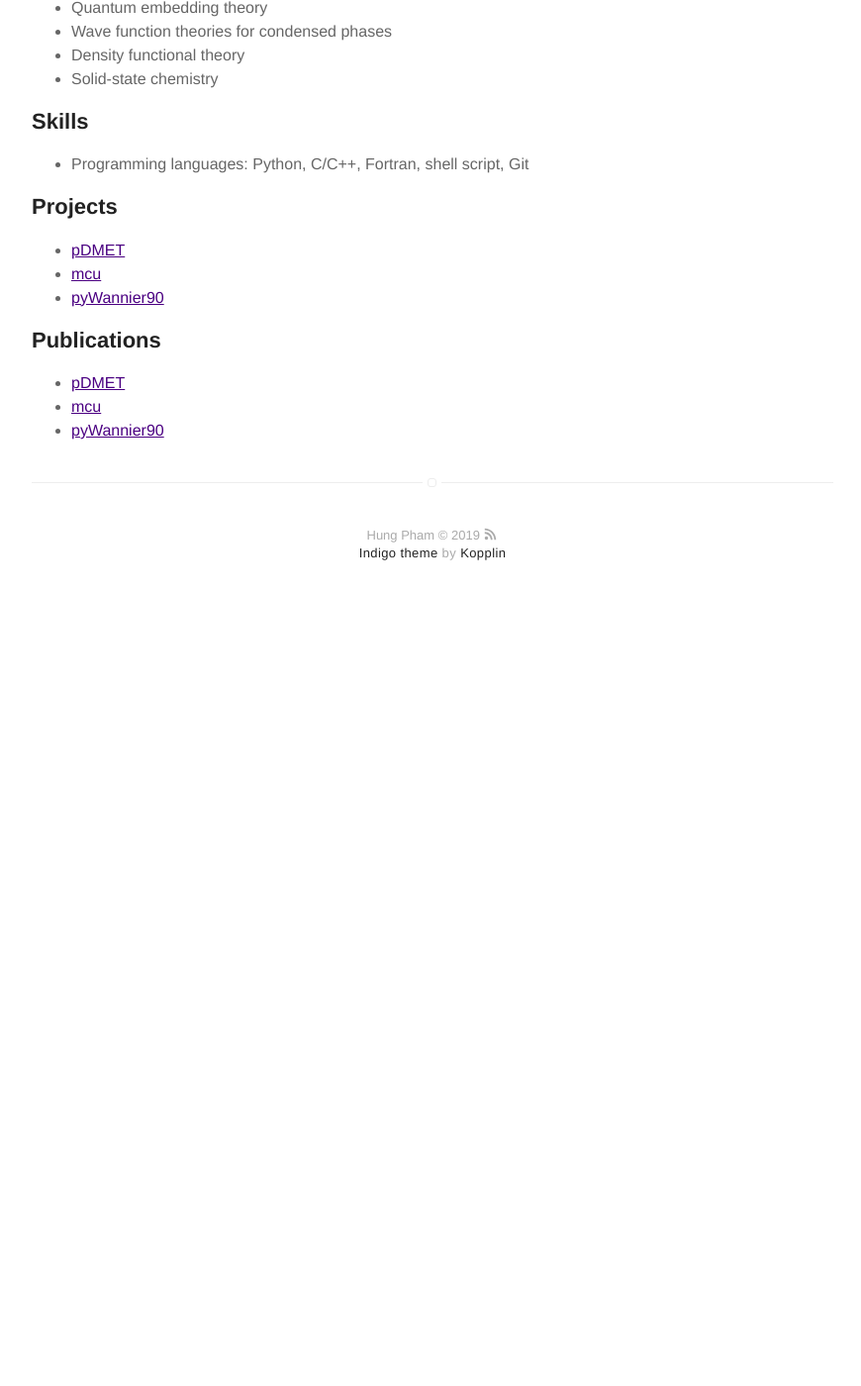
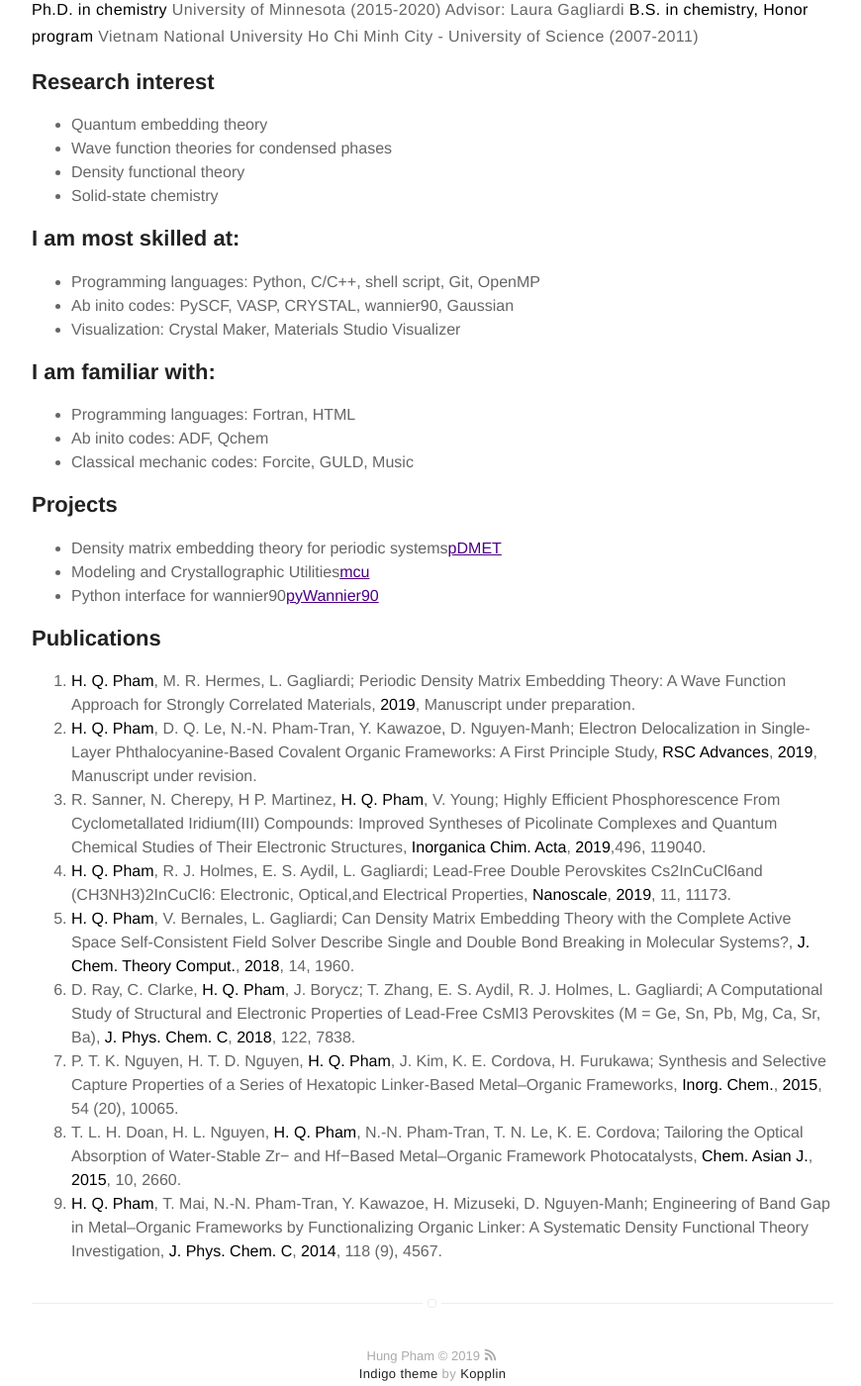
Before and after one commit to hungpham2017/hungpham2017.github.io, a Jekyll site: the page built from about.md, in a window 1280 px wide and 1400 px high, scrolled down 727 px. Shown: the whole window at 99% size, without its empty margins (203-1073 px from the left). Built offline with Jekyll 4.4.1, drawn with Linux system fonts in a browser that asks for light colours; before the commit the page ends 1357 px from its top, so only the background shows below that.

Commit message:
Updating about

```diff
--- a/about.md
+++ b/about.md
@@ -8,33 +8,53 @@ layout: page
   My research includes the development of new electronic structure theories for periodic systems as well as the application of current numerical techniques
   (e.g. DFT, GW) to the field of materials science and condensed matter physics.</p>
 
+<h2>Educations</h2>
+**Ph.D. in chemistry**
+University of Minnesota (2015-2020)
+Advisor: Laura Gagliardi
+**B.S. in chemistry, Honor program**
+Vietnam National University Ho Chi Minh City - University of Science (2007-2011)
+
 <h2>Research interest</h2>
 
-<ul class="skill-list">
+<ul class="research-list">
     <li>Quantum embedding theory</li>
     <li>Wave function theories for condensed phases</li>
     <li>Density functional theory</li>
     <li>Solid-state chemistry</li>
 </ul>
 
-<h2>Skills</h2>
+<h2>I am most skilled at:</h2>
 
 <ul class="skill-list">
-	<li>Programming languages: Python, C/C++, Fortran, shell script, Git</li>
+	<li>Programming languages: Python, C/C++, shell script, Git, OpenMP</li>
+	<li>Ab inito codes: PySCF, VASP, CRYSTAL, wannier90, Gaussian</li>
+    <li>Visualization: Crystal Maker, Materials Studio Visualizer</li>
+</ul>
+
+<h2>I am familiar with:</h2>
+
+<ul class="skill-list">
+	<li>Programming languages: Fortran, HTML</li>
+	<li>Ab inito codes: ADF, Qchem </li>
+	<li>Classical mechanic codes: Forcite, GULD, Music</li>
 </ul>
 
 <h2>Projects</h2>
 
 <ul>
-	<li><a href="https://github.com/hungpham2017/pDMET">pDMET</a></li>
-	<li><a href="https://github.com/hungpham2017/mcu">mcu</a></li>
-	<li><a href="https://github.com/hungpham2017/pyWannier90">pyWannier90</a></li>
+	<li>Density matrix embedding theory for periodic systems<a href="https://github.com/hungpham2017/pDMET">pDMET</a></li>
+	<li>Modeling and Crystallographic Utilities<a href="https://github.com/hungpham2017/mcu">mcu</a></li>
+	<li>Python interface for wannier90<a href="https://github.com/hungpham2017/pyWannier90">pyWannier90</a></li>
 </ul>
 
 <h2>Publications</h2>
-
-<ul>
-	<li><a href="https://github.com/hungpham2017/pDMET">pDMET</a></li>
-	<li><a href="https://github.com/hungpham2017/mcu">mcu</a></li>
-	<li><a href="https://github.com/hungpham2017/pyWannier90">pyWannier90</a></li>
-</ul>
+1. **H. Q. Pham**, M. R. Hermes, L. Gagliardi; Periodic Density Matrix Embedding Theory: A Wave Function Approach for Strongly Correlated Materials, **2019**, Manuscript under preparation.
+2. **H. Q. Pham**, D. Q. Le, N.-N. Pham-Tran, Y. Kawazoe, D. Nguyen-Manh; Electron Delocalization in Single-Layer Phthalocyanine-Based Covalent Organic Frameworks: A First Principle Study, **RSC Advances**, **2019**, Manuscript under revision.
+3. R. Sanner, N. Cherepy, H P. Martinez, **H. Q. Pham**, V. Young; Highly Efficient Phosphorescence From Cyclometallated Iridium(III) Compounds: Improved Syntheses of Picolinate Complexes and Quantum Chemical Studies of Their Electronic Structures, **Inorganica Chim. Acta**, **2019**,496, 119040.
+4. **H. Q. Pham**, R. J. Holmes, E. S. Aydil, L. Gagliardi; Lead-Free Double Perovskites Cs2InCuCl6and (CH3NH3)2InCuCl6: Electronic, Optical,and Electrical Properties, **Nanoscale**, **2019**, 11, 11173.
+5. **H. Q. Pham**, V. Bernales, L. Gagliardi; Can Density Matrix Embedding Theory with the Complete Active Space Self-Consistent Field Solver Describe Single and Double Bond Breaking in Molecular Systems?, **J. Chem. Theory Comput.**, **2018**, 14, 1960.
+6. D. Ray, C. Clarke, **H. Q. Pham**, J. Borycz; T. Zhang, E. S. Aydil, R. J. Holmes, L. Gagliardi; A Computational Study of Structural and Electronic Properties of Lead-Free CsMI3 Perovskites (M = Ge, Sn, Pb, Mg, Ca, Sr, Ba), **J. Phys. Chem. C**, **2018**, 122, 7838.
+7. P. T. K. Nguyen, H. T. D. Nguyen, **H. Q. Pham**, J. Kim, K. E. Cordova, H. Furukawa; Synthesis and Selective Capture Properties of a Series of Hexatopic Linker-Based Metal–Organic Frameworks, **Inorg. Chem.**, **2015**, 54 (20), 10065.
+8. T. L. H. Doan, H. L. Nguyen, **H. Q. Pham**, N.-N. Pham-Tran, T. N. Le, K. E. Cordova; Tailoring the Optical Absorption of Water-Stable Zr− and Hf−Based Metal–Organic Framework Photocatalysts, **Chem. Asian J.**, **2015**, 10, 2660.
+9. **H. Q. Pham**, T. Mai, N.-N. Pham-Tran, Y. Kawazoe, H. Mizuseki, D. Nguyen-Manh; Engineering of Band Gap in Metal–Organic Frameworks by Functionalizing Organic Linker: A Systematic Density Functional Theory Investigation, **J. Phys. Chem. C**, **2014**, 118 (9), 4567.
```
